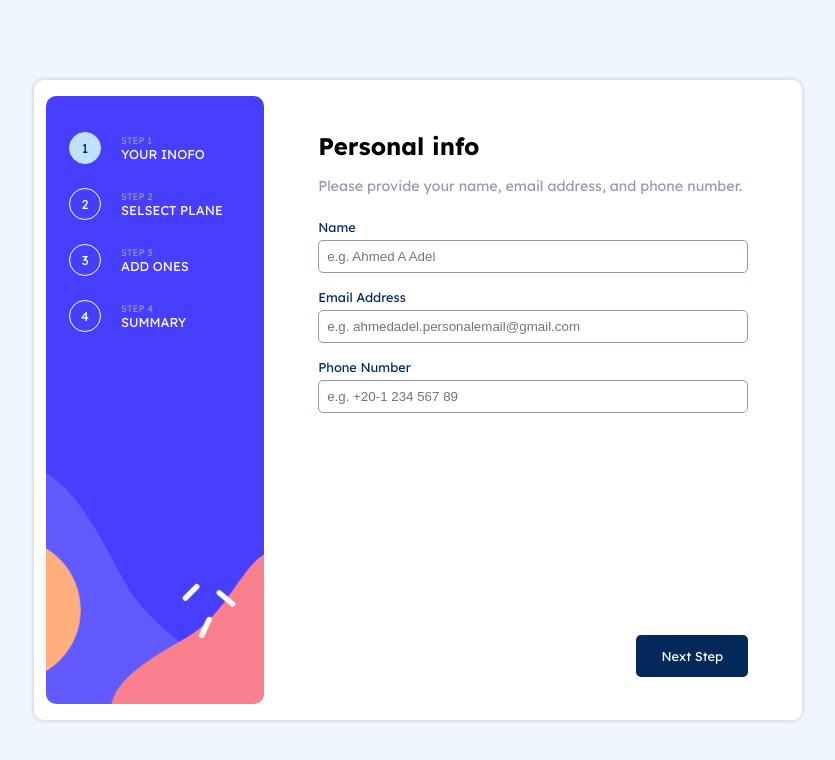
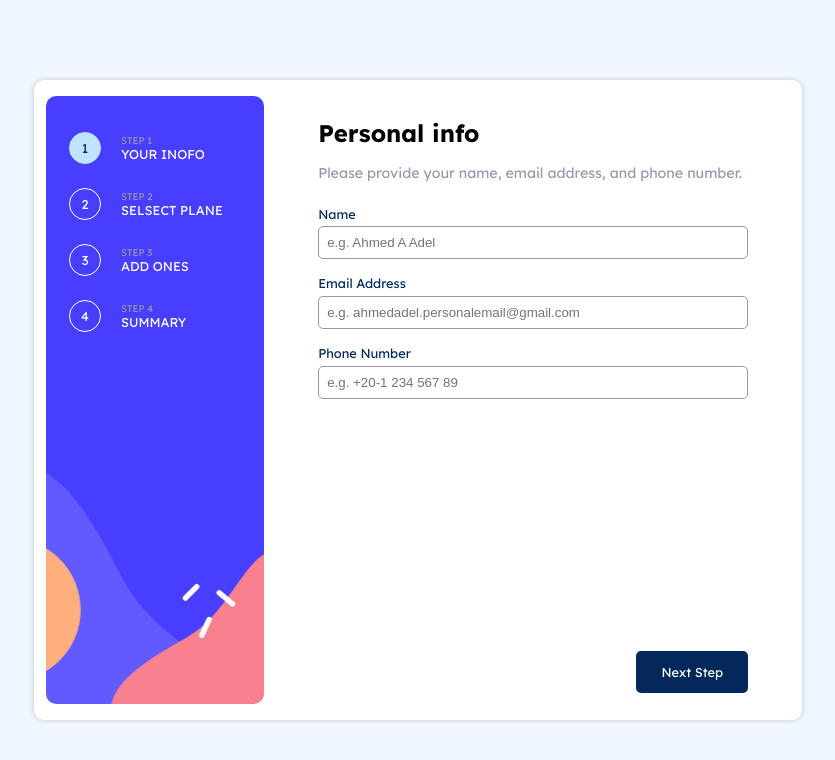
Before and after one commit to Ahmed-A-Adel/multi-step-form, a React (Create React App) app: page / in a window 1280 px wide. Shown: the top 760 px of the page, without its empty margins (222-1057 px from the left). Built offline with nearby package versions, Linux system fonts and the light colour scheme.

Commit message:
changed step width and height to 100% with padding and LastStep jusitfy-content:center

```diff
--- a/src/components/app/App.jsx
+++ b/src/components/app/App.jsx
@@ -1,4 +1,4 @@
-import { useEffect, useReducer, useState } from "react";
+import { useEffect, useReducer } from "react";
 import { Outlet, useNavigate } from "react-router";
 import Sidebar from "../sidebar/Sidebar";
 import Footer from "../Footer/Footer";
--- a/src/components/app/App.scss
+++ b/src/components/app/App.scss
@@ -45,8 +45,9 @@ body {
 }
 // Components General Styles Goes Here :)
 .step {
-  width: 80%;
-  min-height: 80%;
+  width: 100%;
+  height: 100%;
+  padding: 7% 10% 0 10%;
 
   justify-self: center;
   align-self: center;
@@ -61,7 +62,7 @@ body {
     display: grid;
 
     grid-template-columns: 30% 1fr;
-    grid-template-rows: 1fr 20%;
+    grid-template-rows: 1fr 15%;
 
     background-color: $White;
     box-shadow: 0 0 5px rgba(0, 0, 0, 0.212);
--- a/src/components/lastStep/LastStep.scss
+++ b/src/components/lastStep/LastStep.scss
@@ -1,7 +1,7 @@
 .last-step {
   display: flex;
   flex-direction: column;
-  justify-content: flex-end;
+  justify-content: center;
   align-items: center;
   text-align: center;
   line-height: 1.5rem;
```
